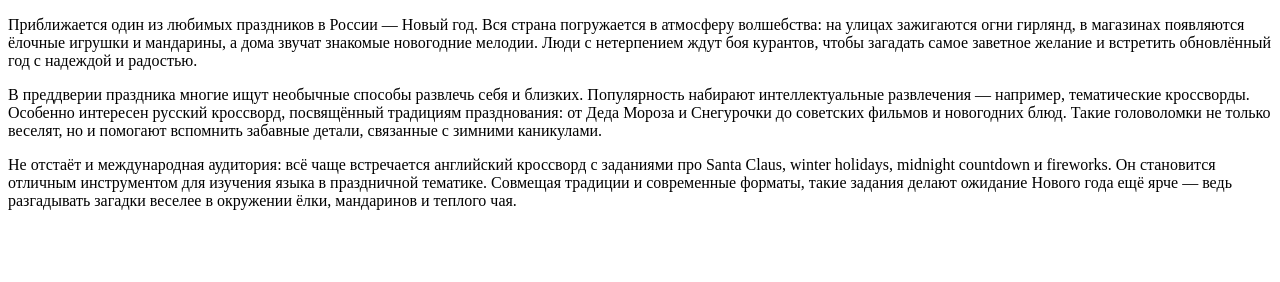
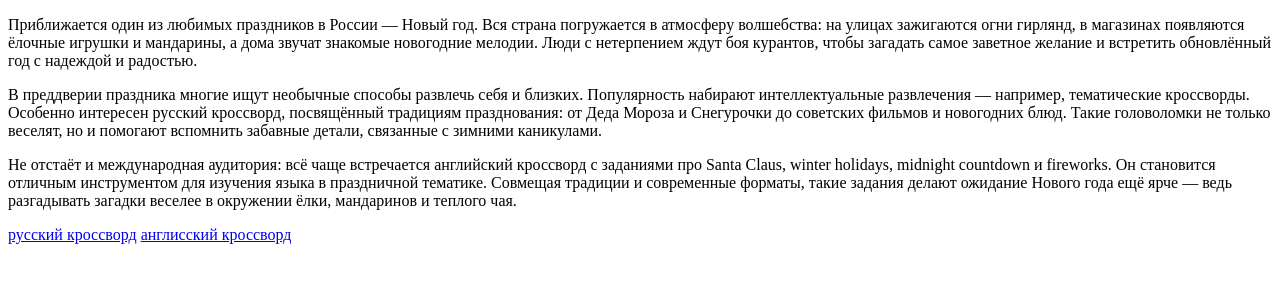
Before and after one commit to binyukovaveronika-bot/blog, a plain HTML site: page Congratulations2026.html in a window 1280 px wide. Drawn offline with Linux system fonts and the light colour scheme.

Commit message:
Update Congratulations2026.html

```diff
--- a/Congratulations2026.html
+++ b/Congratulations2026.html
@@ -1,6 +1,7 @@
 <!DOCTYPE html>
 <html lang="ru">
 <head>
+    <title>Поздравление!</title>
     <meta charset="UTF-8">
     <title>Заголовок страницы</title>
 </head>
@@ -14,6 +15,8 @@
 <p>Не отстаёт и международная аудитория: всё чаще встречается английский кроссворд с заданиями про Santa Claus, winter holidays, midnight countdown и fireworks.
     Он становится отличным инструментом для изучения языка в праздничной тематике.
     Совмещая традиции и современные форматы, такие задания делают ожидание Нового года ещё ярче — ведь разгадывать загадки веселее в окружении ёлки, мандаринов и теплого чая.</p>
+    <a href="krossvordRU.html">русский кроссворд</a>
+    <a href="krossvordRU.html">англисский кроссворд</a>
 
 </body>
 </html>
```
